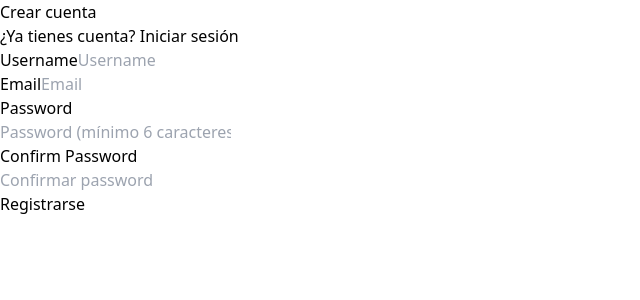
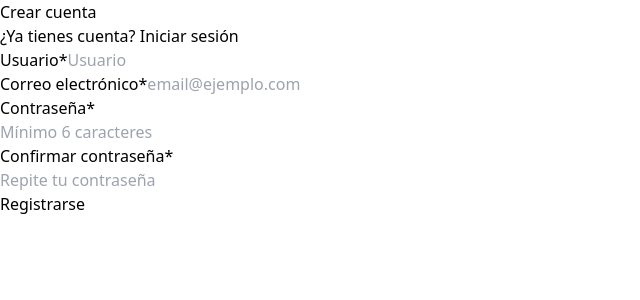
Before and after one commit to danielCH26/arch-agent, a React (Vite) app in the folder frontend/: page /register in a window 1280 px wide. Shown: the top 300 px of the page, without its empty margins (0-640 px from the left). Built offline with nearby package versions, Linux system fonts and the light colour scheme; no server answers.

Commit message:
fix(ui): add visible labels to registration form with unfused layout

```diff
--- a/frontend/src/pages/RegisterPage.tsx
+++ b/frontend/src/pages/RegisterPage.tsx
@@ -73,10 +73,10 @@ export function RegisterPage() {
         </div>
 
         <form className="mt-8 space-y-6" onSubmit={handleSubmit}>
-          <div className="rounded-md shadow-sm -space-y-px">
+          <div className="space-y-4">
             <div>
-              <label htmlFor="username" className="sr-only">
-                Username
+              <label htmlFor="username" className="block text-sm font-medium text-gray-700 mb-1">
+                Usuario<span aria-hidden="true">*</span>
               </label>
               <input
                 id="username"
@@ -84,16 +84,16 @@ export function RegisterPage() {
                 type="text"
                 autoComplete="username"
                 required
-                className="appearance-none rounded-none relative block w-full px-3 py-2 border border-gray-300 placeholder-gray-500 text-gray-900 rounded-t-md focus:outline-none focus:ring-blue-500 focus:border-blue-500 focus:z-10 sm:text-sm"
-                placeholder="Username"
+                className="appearance-none rounded-md relative block w-full px-3 py-2 border border-gray-300 placeholder-gray-500 text-gray-900 focus:outline-none focus:ring-blue-500 focus:border-blue-500 sm:text-sm"
+                placeholder="Usuario"
                 value={username}
                 onChange={(e) => setUsername(e.target.value)}
                 disabled={isSubmitting}
               />
             </div>
             <div>
-              <label htmlFor="email" className="sr-only">
-                Email
+              <label htmlFor="email" className="block text-sm font-medium text-gray-700 mb-1">
+                Correo electrónico<span aria-hidden="true">*</span>
               </label>
               <input
                 id="email"
@@ -101,16 +101,16 @@ export function RegisterPage() {
                 type="email"
                 autoComplete="email"
                 required
-                className="appearance-none rounded-none relative block w-full px-3 py-2 border border-gray-300 placeholder-gray-500 text-gray-900 focus:outline-none focus:ring-blue-500 focus:border-blue-500 focus:z-10 sm:text-sm"
-                placeholder="Email"
+                className="appearance-none rounded-md relative block w-full px-3 py-2 border border-gray-300 placeholder-gray-500 text-gray-900 focus:outline-none focus:ring-blue-500 focus:border-blue-500 sm:text-sm"
+                placeholder="email@ejemplo.com"
                 value={email}
                 onChange={(e) => setEmail(e.target.value)}
                 disabled={isSubmitting}
               />
             </div>
             <div>
-              <label htmlFor="password" className="sr-only">
-                Password
+              <label htmlFor="password" className="block text-sm font-medium text-gray-700 mb-1">
+                Contraseña<span aria-hidden="true">*</span>
               </label>
               <div className="relative">
                 <input
@@ -119,8 +119,8 @@ export function RegisterPage() {
                   type={showPassword ? 'text' : 'password'}
                   autoComplete="new-password"
                   required
-                  className="appearance-none rounded-none relative block w-full px-3 py-2 pr-10 border border-gray-300 placeholder-gray-500 text-gray-900 focus:outline-none focus:ring-blue-500 focus:border-blue-500 focus:z-10 sm:text-sm"
-                  placeholder="Password (mínimo 6 caracteres)"
+                  className="appearance-none rounded-md relative block w-full px-3 py-2 pr-10 border border-gray-300 placeholder-gray-500 text-gray-900 focus:outline-none focus:ring-blue-500 focus:border-blue-500 sm:text-sm"
+                  placeholder="Mínimo 6 caracteres"
                   value={password}
                   onChange={(e) => setPassword(e.target.value)}
                   disabled={isSubmitting}
@@ -146,8 +146,8 @@ export function RegisterPage() {
               </div>
             </div>
             <div>
-              <label htmlFor="confirm-password" className="sr-only">
-                Confirm Password
+              <label htmlFor="confirm-password" className="block text-sm font-medium text-gray-700 mb-1">
+                Confirmar contraseña<span aria-hidden="true">*</span>
               </label>
               <div className="relative">
                 <input
@@ -156,8 +156,8 @@ export function RegisterPage() {
                   type={showConfirmPassword ? 'text' : 'password'}
                   autoComplete="new-password"
                   required
-                  className="appearance-none rounded-none relative block w-full px-3 py-2 pr-10 border border-gray-300 placeholder-gray-500 text-gray-900 rounded-b-md focus:outline-none focus:ring-blue-500 focus:border-blue-500 focus:z-10 sm:text-sm"
-                  placeholder="Confirmar password"
+                  className="appearance-none rounded-md relative block w-full px-3 py-2 pr-10 border border-gray-300 placeholder-gray-500 text-gray-900 focus:outline-none focus:ring-blue-500 focus:border-blue-500 sm:text-sm"
+                  placeholder="Repite tu contraseña"
                   value={confirmPassword}
                   onChange={(e) => setConfirmPassword(e.target.value)}
                   disabled={isSubmitting}
```
